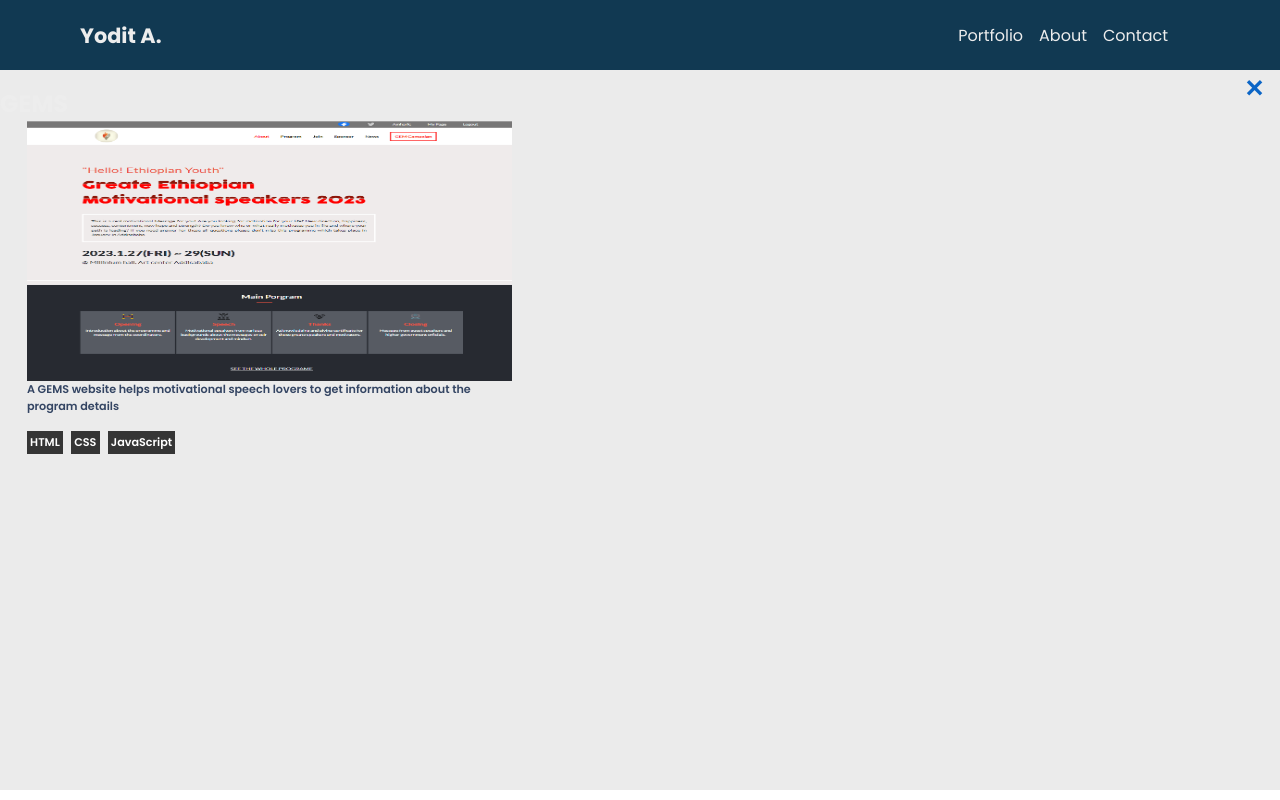
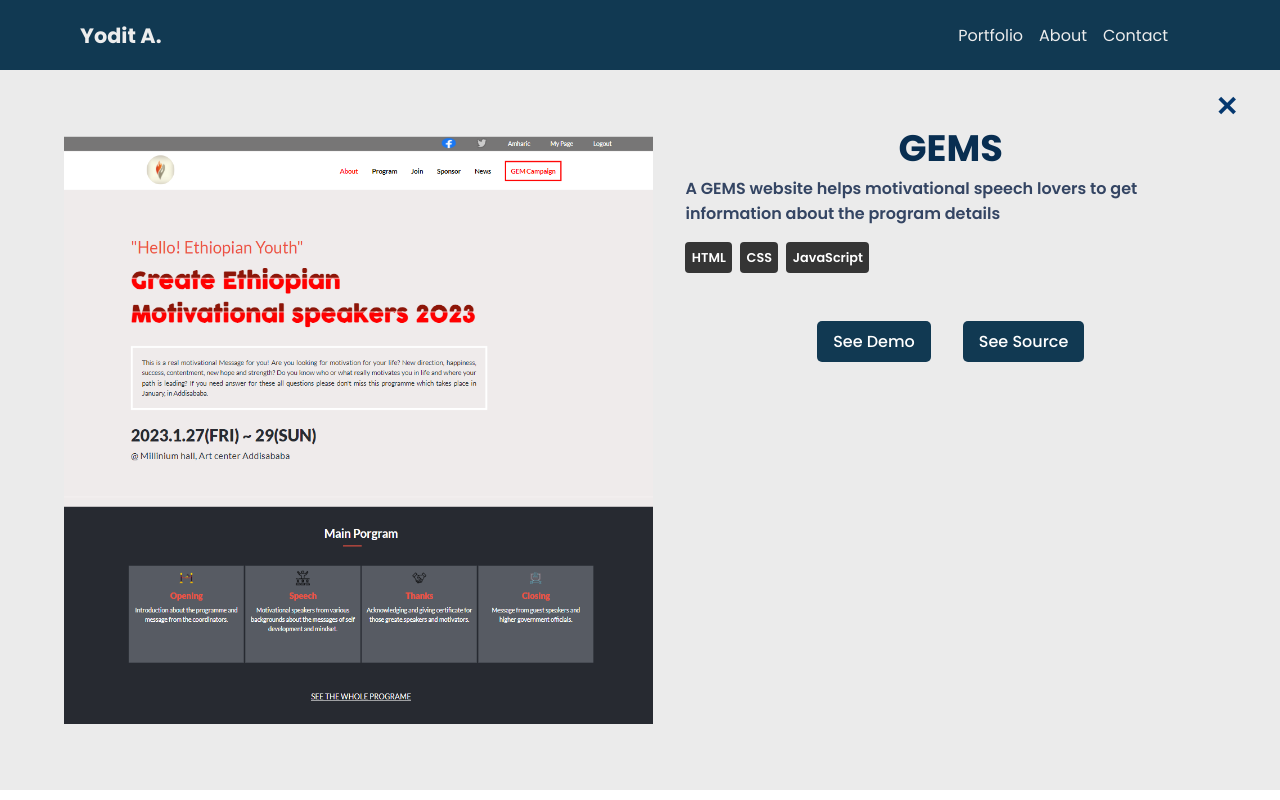
Before and after one commit to yodit93/yodit_portfolio, a React (Vite) app: page /details/id1 in a window 1280 px wide. Built offline with nearby package versions, Linux system fonts and the light colour scheme.

Commit message:
Add desktop details

```diff
--- a/src/components/DetailsPage.jsx
+++ b/src/components/DetailsPage.jsx
@@ -28,8 +28,8 @@ const DetailsPage = () => {
                                     ))}
                                 </ul>
                                 <div className="see-demo-cont">
-                                    <a href={project.demo}>See Live</a>
-                                    <a href={project.source}>See source</a>
+                                    <Link to={project.demo}>See Demo</Link>
+                                    <Link to={project.source}>See Source</Link>
                                 </div>
                             </div>
                         </section>
@@ -37,19 +37,26 @@ const DetailsPage = () => {
                 </div>
                 <div className="desktop-details">
                     {desktopProjects.filter((project) => project.id === id).map((project) => (
-                        <section className="project" key={project.id}>
-                            <h1 className="project-name">{project.name}</h1>
+                        <section className="project-details-cont" key={project.id}>
+                            <div className="project-details-page">
                                 <figure className="project-image-container">
                                     <img className="project-image" src={project.featuredImage} alt={project.name}/>
                                 </figure>
                                 <div className="proj-details">
+                                    <h1>{project.name}</h1>
                                     <p className="proj-description">{project.description}</p>
                                     <ul className="proj-stacks">
                                         {project.technologies.map((tech) => (
                                             <li className="proj-tech" key={tech}>{tech}</li>
                                         ))}
                                     </ul>
+                                    <div className="see-demo-cont">
+                                        <Link to={project.demo}>See Demo</Link>
+                                        <Link to={project.source}>See Source</Link>
                                     </div>
+                                </div>
+                            </div>
+
                         </section>
                     ))}
                 </div>
--- a/src/main.css
+++ b/src/main.css
@@ -614,9 +614,10 @@ ul {
     right: 0;
     margin: 1rem;
     cursor: pointer;
-    color: #0b65c6;
+    color: #05386f;
     font-size: 1.5rem;
     font-weight: 700;
+    transition: ease-in-out 1s;
   }
 
   .details-close-btn:hover {
@@ -640,7 +641,6 @@ ul {
   }
 
   .project-details-cont h1{
-    font-family: 'Poppins', sans-serif;
     font-weight: 700;
     font-size: 1.7rem;
     color: rgb(8, 46, 81);
@@ -650,10 +650,10 @@ ul {
   .project-image-container {
     display: flex;
     justify-content: center;
-      width: 90%;
-      margin: auto;
-      height: 260px;
-      position: relative;
+    width: 90%;
+    margin: auto;
+    height: 260px;
+    position: relative;
   }
 
   .project-image-container img {
@@ -697,14 +697,15 @@ ul {
     font-size: 1rem;
     padding: 0.5rem 1rem;
     border-radius: 5px;
-    background-color: #996e09;
+    background-color: #113952;;
     transition: ease-in-out 1s;
   }
 
   .see-demo-cont a:hover {
     color: #042a4b;
-    background-color: #dadad8;
-    box-shadow: 5px 1px 1px 7px #dadad8;
+    background-color: #ebe4e4;
+    box-shadow: 2px 2px 16px rgba(36, 37, 39, 0.64);
+    border-radius: 0px;
   }
 
 
@@ -886,7 +887,57 @@ ul {
   }
 
   .desktop-details {
+    height: 100%;
     display: flex;
   }
 
+  .project-details-cont {
+    width: 90%;
+    margin: auto;
+    height: 90%;
 }
+
+  .project-details-page {
+    display: flex;
+    gap: 2rem;
+    height: 100%;
+  }
+
+  .project-image-container {
+    width: 100%;
+    height: 95%;
+  }
+
+  .proj-details {
+    margin: 0;
+  }
+
+  .project-details-cont h1{
+    font-size: 2.3rem;
+  }
+
+  .proj-description {
+    font-size: 1rem;
+  }
+
+  .proj-stacks {
+    margin-bottom: 2rem;
+  }
+
+  .proj-stacks li {
+    font-size: 0.8rem;
+    padding: 0.4rem;
+    border-radius: 4px;
+  }
+
+  .details-close-btn {
+    top: 0;
+    right: 26px;
+    font-size: 1.7rem;
+  }
+
+  .details-close-btn:hover {
+    font-size: 2rem;
+  }
+
+}
```
Lines whose indentation alone changed are shown as unchanged.
